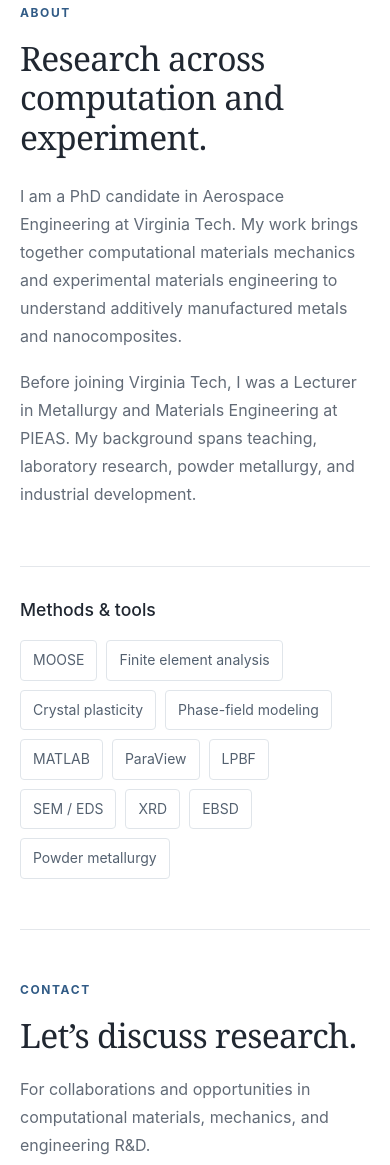
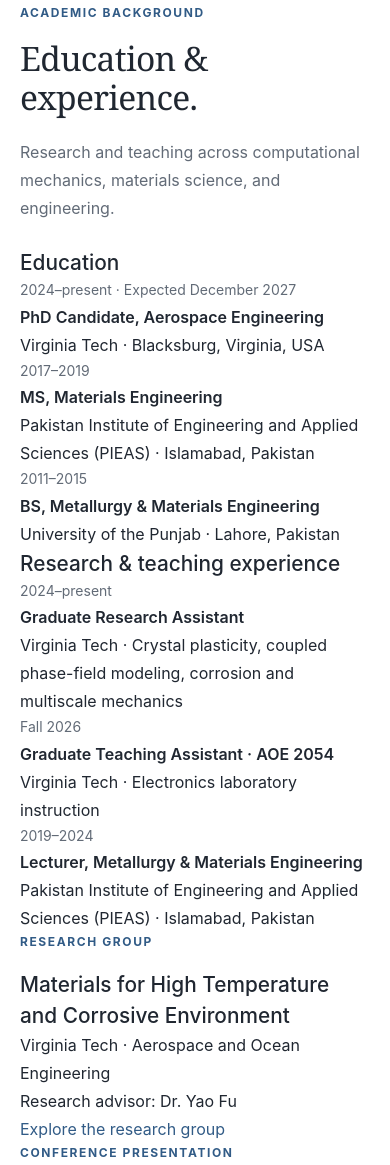
Before and after one commit to Aqab123/Aqab.github.io, a plain HTML site: page index.html in a window 390 px wide. Shown: the part 8193-9358 px from the top of the page. Drawn offline with Linux system fonts and the light colour scheme.

Commit message:
Add education, experience, MS&T 2026 and Virginia Tech research group

```diff
--- a/index.html
+++ b/index.html
@@ -1,6 +1,6 @@
 <!doctype html>
 <html lang="en"><head><meta charset="UTF-8"><meta name="viewport" content="width=device-width,initial-scale=1"><meta name="description" content="Aqab Zahoor is a computational materials scientist at Virginia Tech specializing in crystal plasticity, corrosion, and additive manufacturing."><meta name="theme-color" content="#ffffff"><title>Aqab Zahoor | Computational Materials Scientist</title><link rel="stylesheet" href="styles.css"></head>
-<body><a class="skip-link" href="#main-content">Skip to content</a><header class="site-header"><nav class="nav-container" aria-label="Primary navigation"><a class="brand" href="#home">Aqab Zahoor<span>Research & publications</span></a><button class="nav-toggle" aria-controls="nav-menu" aria-expanded="false" type="button">Menu</button><div class="nav-menu" id="nav-menu"><a href="#research">Research</a><a href="#publications">Publications</a><a href="#about">About</a><a href="#contact">Contact</a><a class="nav-cv" href="Aqab_Zahoor_CV.pdf" download>Download CV</a></div></nav></header>
+<body><a class="skip-link" href="#main-content">Skip to content</a><header class="site-header"><nav class="nav-container" aria-label="Primary navigation"><a class="brand" href="#home">Aqab Zahoor<span>Research & publications</span></a><button class="nav-toggle" aria-controls="nav-menu" aria-expanded="false" type="button">Menu</button><div class="nav-menu" id="nav-menu"><a href="#research">Research</a><a href="#publications">Publications</a><a href="#about">Education &amp; Experience</a><a href="#contact">Contact</a><a class="nav-cv" href="Aqab_Zahoor_CV.pdf" download>Download CV</a></div></nav></header>
 <main id="main-content"><section id="home" class="hero section-container"><div class="hero-copy"><h1>Aqab Zahoor<span>Computational Materials Scientist</span></h1><p class="hero-intro">Understanding how materials deform, degrade, and fail.</p><p class="hero-description">I combine computational mechanics and experiments to connect microstructure with the strength and durability of advanced materials. My research focuses on crystal plasticity, stress corrosion cracking, and additively manufactured metal matrix nanocomposites.</p><div class="hero-actions"><a class="button button-primary" href="#research">Explore my research</a><a class="button button-secondary" href="#publications">View publications</a></div><div class="profile-links"><a href="https://scholar.google.com/citations?user=BcspHmkAAAAJ&amp;hl=en" target="_blank" rel="noopener noreferrer">Google Scholar</a><a href="mailto:aqibzahoor312@gmail.com">Email</a><span>Blacksburg, Virginia</span></div></div><figure class="portrait"><img src="assets/profile.jpg" alt="Aqab Zahoor" width="360" height="420" fetchpriority="high"></figure></section>
 <div class="research-topics section-container"><span>Crystal plasticity</span><span>Finite element analysis</span><span>Phase-field modeling</span><span>Additive manufacturing</span></div>
 <section id="research" class="section section-container"><div class="section-heading"><div><p class="eyebrow">RESEARCH</p><h2>From microstructure to material response.</h2></div><p>Computational models informed by experiments, with a focus on the mechanisms behind deformation and degradation.</p></div>
@@ -20,5 +20,24 @@
 <article class="publication" data-type="Journal article" data-search="synthesis of al/cu core–shell particles through optimization of galvanic replacement method in alkaline solution r. ali, f. ali, a. zahoor, r.n. shahid, n.h. tariq, s. ullah, a. mahmood, a. shah, h.b. awais international journal of materials research 112 (2021) 439–447"><div class="publication-year">2021<span>Journal article</span></div><div><h3><a href="https://scholar.google.com/citations?view_op=view_citation&amp;hl=en&amp;oe=ASCII&amp;user=BcspHmkAAAAJ&amp;pagesize=100&amp;citation_for_view=BcspHmkAAAAJ:9yKSN-GCB0IC" target="_blank" rel="noopener noreferrer">Synthesis of Al/Cu core–shell particles through optimization of galvanic replacement method in alkaline solution</a></h3><p class="authors">R. Ali, F. Ali, <strong>A. Zahoor</strong>, R.N. Shahid, N.H. Tariq, S. Ullah, A. Mahmood, A. Shah, H.B. Awais</p><p class="journal">International Journal of Materials Research 112 (2021) 439–447</p><a class="paper-link" href="https://scholar.google.com/citations?view_op=view_citation&amp;hl=en&amp;oe=ASCII&amp;user=BcspHmkAAAAJ&amp;pagesize=100&amp;citation_for_view=BcspHmkAAAAJ:9yKSN-GCB0IC" target="_blank" rel="noopener noreferrer">View Scholar record</a></div></article>
 <article class="publication" data-type="Journal article" data-search="antimicrobial behavior of leached al–cu–fe-based quasicrystals a. zahoor, t. aziz, s. zulfiqar, a. sadiq, r. ali, r.n. shahid, n.h. tariq, a. shah, k. shehzad, f. ali, b.a. hasan applied physics a 126 (2020) 434"><div class="publication-year">2020<span>Journal article</span></div><div><h3><a href="https://scholar.google.com/citations?view_op=view_citation&amp;hl=en&amp;oe=ASCII&amp;user=BcspHmkAAAAJ&amp;pagesize=100&amp;citation_for_view=BcspHmkAAAAJ:u-x6o8ySG0sC" target="_blank" rel="noopener noreferrer">Antimicrobial behavior of leached Al–Cu–Fe-based quasicrystals</a></h3><p class="authors"><strong>A. Zahoor</strong>, T. Aziz, S. Zulfiqar, A. Sadiq, R. Ali, R.N. Shahid, N.H. Tariq, A. Shah, K. Shehzad, F. Ali, B.A. Hasan</p><p class="journal">Applied Physics A 126 (2020) 434</p><a class="paper-link" href="https://scholar.google.com/citations?view_op=view_citation&amp;hl=en&amp;oe=ASCII&amp;user=BcspHmkAAAAJ&amp;pagesize=100&amp;citation_for_view=BcspHmkAAAAJ:u-x6o8ySG0sC" target="_blank" rel="noopener noreferrer">View Scholar record</a></div></article>
 <article class="publication" data-type="Journal article" data-search="study of thermal and structural characteristics of mechanically milled nanostructured al–cu–fe quasicrystal r. ali, m.u. akhtar, a. zahoor, f. ali, s. scudino, r.n. shahid, n.h. tariq, v.c. srivastava, v. uhlenwinkel, b.a. hasan, j. eckert materials chemistry and physics 251 (2020) 123071"><div class="publication-year">2020<span>Journal article</span></div><div><h3><a href="https://scholar.google.com/citations?view_op=view_citation&amp;hl=en&amp;oe=ASCII&amp;user=BcspHmkAAAAJ&amp;pagesize=100&amp;citation_for_view=BcspHmkAAAAJ:u5HHmVD_uO8C" target="_blank" rel="noopener noreferrer">Study of thermal and structural characteristics of mechanically milled nanostructured Al–Cu–Fe quasicrystal</a></h3><p class="authors">R. Ali, M.U. Akhtar, <strong>A. Zahoor</strong>, F. Ali, S. Scudino, R.N. Shahid, N.H. Tariq, V.C. Srivastava, V. Uhlenwinkel, B.A. Hasan, J. Eckert</p><p class="journal">Materials Chemistry and Physics 251 (2020) 123071</p><a class="paper-link" href="https://scholar.google.com/citations?view_op=view_citation&amp;hl=en&amp;oe=ASCII&amp;user=BcspHmkAAAAJ&amp;pagesize=100&amp;citation_for_view=BcspHmkAAAAJ:u5HHmVD_uO8C" target="_blank" rel="noopener noreferrer">View Scholar record</a></div></article></div><p id="no-results" hidden>No publications match your search. Try another title, author, or year.</p></section>
-<section id="about" class="section section-container"><div class="about-grid"><div><p class="eyebrow">ABOUT</p><h2>Research across computation and experiment.</h2><p>I am a PhD candidate in Aerospace Engineering at Virginia Tech. My work brings together computational materials mechanics and experimental materials engineering to understand additively manufactured metals and nanocomposites.</p><p>Before joining Virginia Tech, I was a Lecturer in Metallurgy and Materials Engineering at PIEAS. My background spans teaching, laboratory research, powder metallurgy, and industrial development.</p></div></div><div class="expertise"><h3>Methods &amp; tools</h3><div class="tag-list"><span>MOOSE</span><span>Finite element analysis</span><span>Crystal plasticity</span><span>Phase-field modeling</span><span>MATLAB</span><span>ParaView</span><span>LPBF</span><span>SEM / EDS</span><span>XRD</span><span>EBSD</span><span>Powder metallurgy</span></div></div></section>
+<section id="about" class="section section-container academic-section">
+  <div class="section-heading"><div><p class="eyebrow">ACADEMIC BACKGROUND</p><h2>Education &amp; experience.</h2></div><p>Research and teaching across computational mechanics, materials science, and engineering.</p></div>
+  <div class="academic-columns">
+    <div class="academic-column"><h3>Education</h3>
+      <article class="academic-entry"><p class="meta">2024–present · Expected December 2027</p><h4>PhD Candidate, Aerospace Engineering</h4><p>Virginia Tech · Blacksburg, Virginia, USA</p></article>
+      <article class="academic-entry"><p class="meta">2017–2019</p><h4>MS, Materials Engineering</h4><p>Pakistan Institute of Engineering and Applied Sciences (PIEAS) · Islamabad, Pakistan</p></article>
+      <article class="academic-entry"><p class="meta">2011–2015</p><h4>BS, Metallurgy &amp; Materials Engineering</h4><p>University of the Punjab · Lahore, Pakistan</p></article>
+    </div>
+    <div class="academic-column"><h3>Research &amp; teaching experience</h3>
+      <article class="academic-entry"><p class="meta">2024–present</p><h4>Graduate Research Assistant</h4><p>Virginia Tech · Crystal plasticity, coupled phase-field modeling, corrosion and multiscale mechanics</p></article>
+      <article class="academic-entry"><p class="meta">Fall 2026</p><h4>Graduate Teaching Assistant · AOE 2054</h4><p>Virginia Tech · Electronics laboratory instruction</p></article>
+      <article class="academic-entry"><p class="meta">2019–2024</p><h4>Lecturer, Metallurgy &amp; Materials Engineering</h4><p>Pakistan Institute of Engineering and Applied Sciences (PIEAS) · Islamabad, Pakistan</p></article>
+    </div>
+  </div>
+  <div class="academic-highlights">
+    <article class="academic-highlight"><p class="eyebrow">RESEARCH GROUP</p><h3>Materials for High Temperature and Corrosive Environment</h3><p>Virginia Tech · Aerospace and Ocean Engineering</p><p>Research advisor: Dr. Yao Fu</p><a href="https://www.aoe.vt.edu/people/faculty/fu/materials-for-high-temperature-and-corrosive-environment.html" target="_blank" rel="noopener noreferrer">Explore the research group</a></article>
+    <article class="academic-highlight"><p class="eyebrow">CONFERENCE PRESENTATION</p><h3>MS&amp;T 2026 — Materials Science &amp; Technology</h3><p class="meta">October 5, 2026 · Pittsburgh, Pennsylvania, USA</p><p class="presentation-title">Electro-Chemo-Mechanical Phase-Field Modeling of Strengthening, Stress Corrosion Cracking, and Corrosion Fatigue in LPBF 316L–Al₂O₃ Composites</p><a href="https://www.programmaster.org/PM/PM.nsf/ViewSessionSheets?OpenAgent=&amp;ParentUNID=F6A2CCB792D9DB3D85258DFE001A0975" target="_blank" rel="noopener noreferrer">View conference presentation</a></article>
+  </div>
+  <div class="expertise"><h3>Methods &amp; tools</h3><div class="tag-list"><span>MOOSE</span><span>Finite element analysis</span><span>Crystal plasticity</span><span>Phase-field modeling</span><span>MATLAB</span><span>ParaView</span><span>LPBF</span><span>SEM / EDS</span><span>XRD</span><span>EBSD</span><span>Powder metallurgy</span></div></div>
+</section>
 <section id="contact" class="section section-container contact"><div><p class="eyebrow">CONTACT</p><h2>Let’s discuss research.</h2><p>For collaborations and opportunities in computational materials, mechanics, and engineering R&amp;D.</p><a class="contact-email" href="mailto:aqibzahoor312@gmail.com">aqibzahoor312@gmail.com</a><p class="muted">Blacksburg, Virginia, USA</p></div><div class="contact-links"><a href="https://scholar.google.com/citations?user=BcspHmkAAAAJ&amp;hl=en" target="_blank" rel="noopener noreferrer">Google Scholar</a><a href="https://github.com/Aqab123" target="_blank" rel="noopener noreferrer">GitHub</a><a id="cv" href="Aqab_Zahoor_CV.pdf" download>Download CV</a></div></section></main><footer class="section-container"><p>© <span id="year">2026</span> Aqab Zahoor</p><p>Computational materials research · Virginia Tech</p><a href="#home">Back to top</a></footer><script src="script.js"></script></body></html>
```
